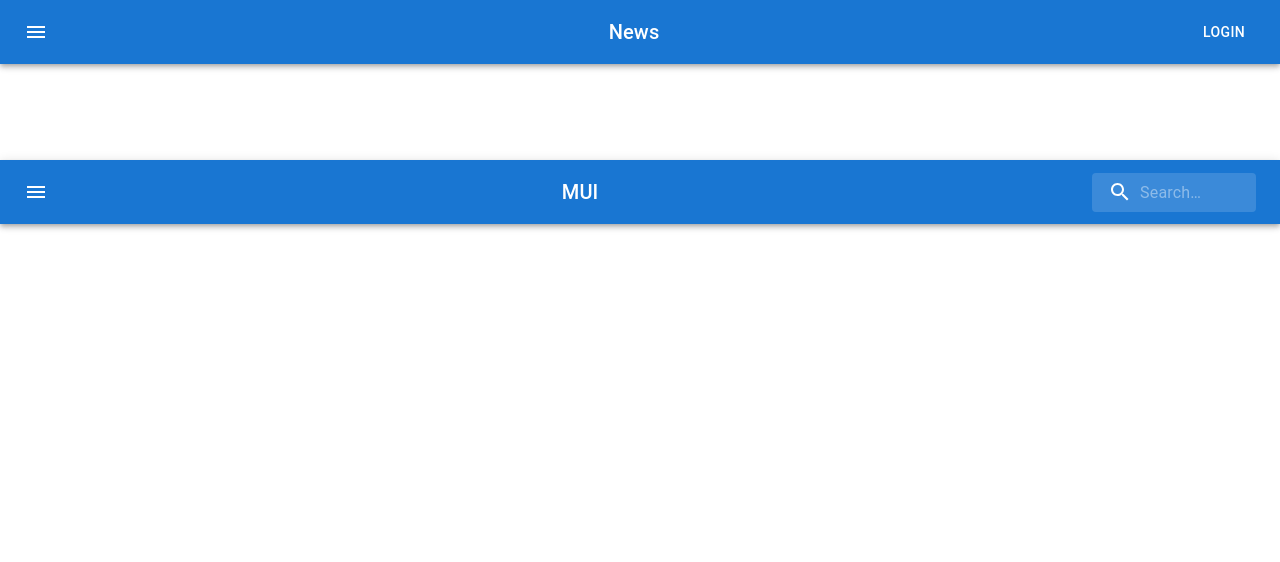
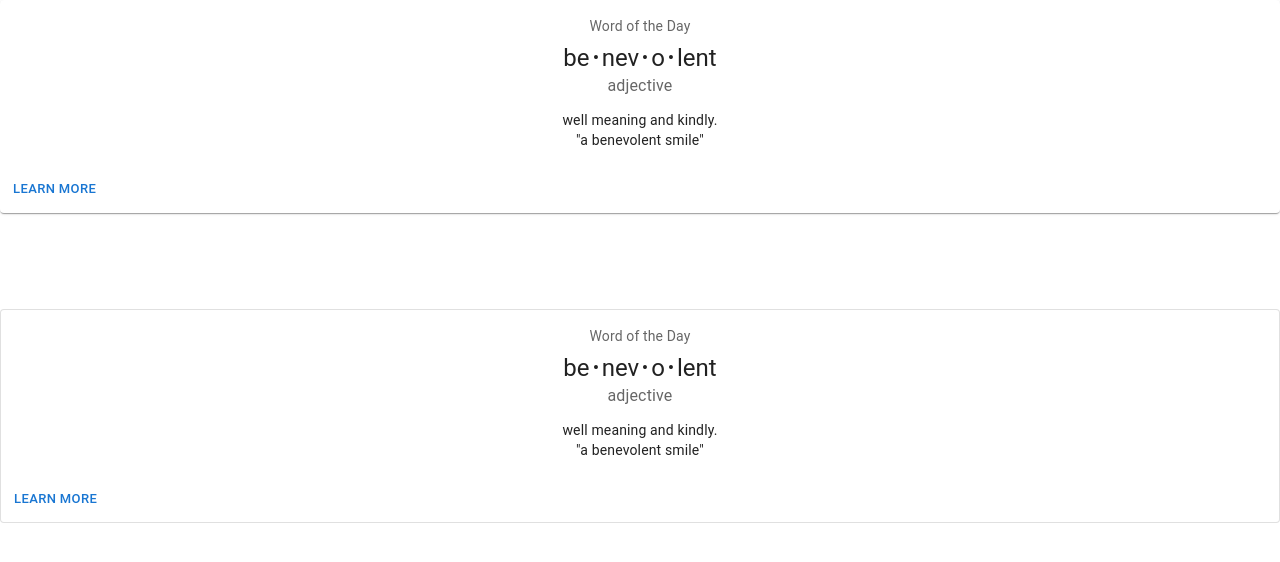
Before and after one commit to sinhasudhanshu/My-React-App, a React (Create React App) app: page / in a window 1280 px wide. Shown: the top 562 px of the page. Built offline with nearby package versions, Linux system fonts and the light colour scheme.

Commit message:
card Material UI

```diff
--- a/src/App.js
+++ b/src/App.js
@@ -50,10 +50,8 @@ import './App.css';
 // import AccordionBasic from './components/AccordionBasic';
 // import AccordionControlled from './components/AccordionControlled';
 // import AccordionCustomized from './components/AccordionCustomized';
-
-import AppBarBasic from './components/AppBarBasic';
-import AppBarSearch from './components/AppBarSearch';
-import AppBarPrimary from './components/BasicCard';
+import BasicCard from './components/BasicCard';
+import OutlineCard from './components/OutlineCard';
 
 
 
@@ -63,11 +61,9 @@ function App() {
 
         <center>
 
-        <AppBarBasic/>
-        <br></br><br></br><br></br><br></br>
-        <AppBarSearch/>
-        <br></br><br></br><br></br><br></br>
-
+       <BasicCard/>
+       <br></br><br></br><br></br><br></br>
+       <OutlineCard/>
         </center>
 
     </div>
--- /dev/null
+++ b/src/components/BasicCard.js
@@ -0,0 +1,43 @@
+import * as React from 'react';
+import Box from '@mui/material/Box';
+import Card from '@mui/material/Card';
+import CardActions from '@mui/material/CardActions';
+import CardContent from '@mui/material/CardContent';
+import Button from '@mui/material/Button';
+import Typography from '@mui/material/Typography';
+
+const bull = (
+  <Box
+    component="span"
+    sx={{ display: 'inline-block', mx: '2px', transform: 'scale(0.8)' }}
+  >
+    •
+  </Box>
+);
+
+ function BasicCard() {
+  return (
+    <Card sx={{ minWidth: 275 }}>
+      <CardContent>
+        <Typography sx={{ fontSize: 14 }} color="text.secondary" gutterBottom>
+          Word of the Day
+        </Typography>
+        <Typography variant="h5" component="div">
+          be{bull}nev{bull}o{bull}lent
+        </Typography>
+        <Typography sx={{ mb: 1.5 }} color="text.secondary">
+          adjective
+        </Typography>
+        <Typography variant="body2">
+          well meaning and kindly.
+          <br />
+          {'"a benevolent smile"'}
+        </Typography>
+      </CardContent>
+      <CardActions>
+        <Button size="small">Learn More</Button>
+      </CardActions>
+    </Card>
+  );
+}
+export default BasicCard;
--- /dev/null
+++ b/src/components/OutlineCard.js
@@ -0,0 +1,49 @@
+import * as React from 'react';
+import Box from '@mui/material/Box';
+import Card from '@mui/material/Card';
+import CardActions from '@mui/material/CardActions';
+import CardContent from '@mui/material/CardContent';
+import Button from '@mui/material/Button';
+import Typography from '@mui/material/Typography';
+
+const bull = (
+  <Box
+    component="span"
+    sx={{ display: 'inline-block', mx: '2px', transform: 'scale(0.8)' }}
+  >
+    •
+  </Box>
+);
+
+const card = (
+  <React.Fragment>
+    <CardContent>
+      <Typography sx={{ fontSize: 14 }} color="text.secondary" gutterBottom>
+        Word of the Day
+      </Typography>
+      <Typography variant="h5" component="div">
+        be{bull}nev{bull}o{bull}lent
+      </Typography>
+      <Typography sx={{ mb: 1.5 }} color="text.secondary">
+        adjective
+      </Typography>
+      <Typography variant="body2">
+        well meaning and kindly.
+        <br />
+        {'"a benevolent smile"'}
+      </Typography>
+    </CardContent>
+    <CardActions>
+      <Button size="small">Learn More</Button>
+    </CardActions>
+  </React.Fragment>
+);
+
+function OutlineCard() {
+  return (
+    <Box sx={{ minWidth: 275 }}>
+      <Card variant="outlined">{card}</Card>
+    </Box>
+  );
+}
+export default OutlineCard;
```
